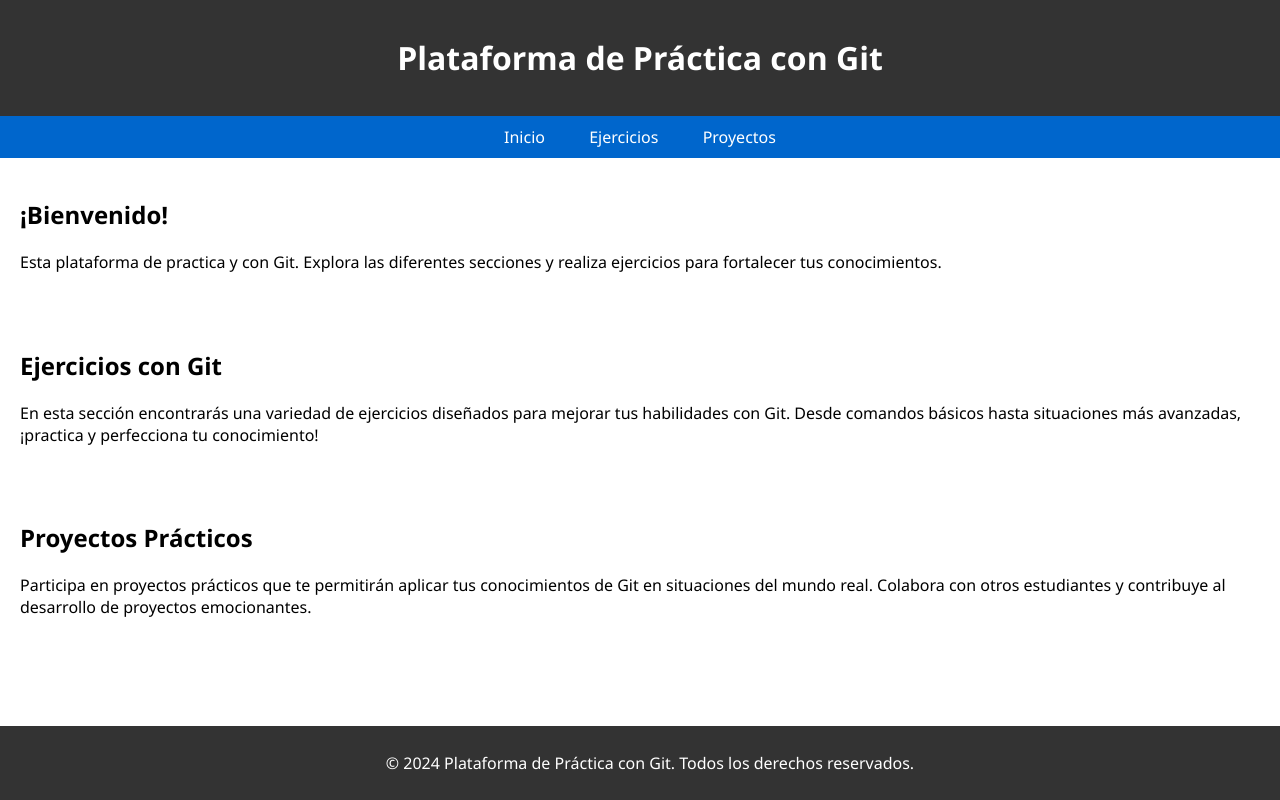
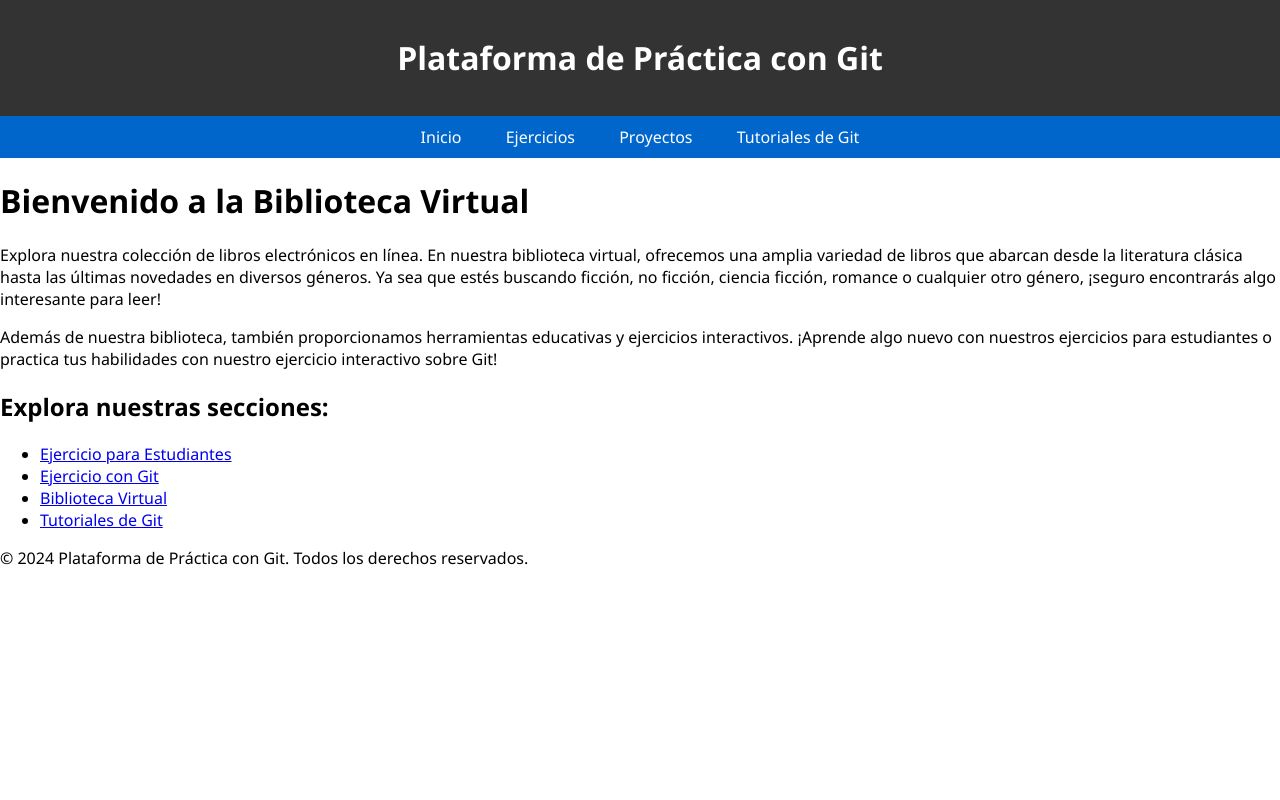
Before and after one commit to syonnet/app-isi-2, a plain HTML site: page index.html in a window 1280 px wide. Drawn offline with Linux system fonts and the light colour scheme.

Commit message:
Update index.html

```diff
--- a/index.html
+++ b/index.html
@@ -58,24 +58,24 @@
         <a href="#inicio">Inicio</a>
         <a href="#ejercicios">Ejercicios</a>
         <a href="#proyectos">Proyectos</a>
+        <a href="tutoriales.html">Tutoriales de Git</a>
     </nav>
 
-    <section id="inicio">
-        <h2>¡Bienvenido!</h2>
-        <p>Esta plataforma de practica y  con Git. Explora las diferentes secciones y realiza ejercicios para fortalecer tus conocimientos.</p>
-    </section>
+     <h1>Bienvenido a la Biblioteca Virtual</h1>
 
-    <section id="ejercicios">
-        <h2>Ejercicios con Git</h2>
-        <p>En esta sección encontrarás una variedad de ejercicios diseñados para mejorar tus habilidades con Git. Desde comandos básicos hasta situaciones más avanzadas, ¡practica y perfecciona tu conocimiento!</p>
-    </section>
+    <p>Explora nuestra colección de libros electrónicos en línea. En nuestra biblioteca virtual, ofrecemos una amplia variedad de libros que abarcan desde la literatura clásica hasta las últimas novedades en diversos géneros. Ya sea que estés buscando ficción, no ficción, ciencia ficción, romance o cualquier otro género, ¡seguro encontrarás algo interesante para leer!</p>
 
-    <section id="proyectos">
-        <h2>Proyectos Prácticos</h2>
-        <p>Participa en proyectos prácticos que te permitirán aplicar tus conocimientos de Git en situaciones del mundo real. Colabora con otros estudiantes y contribuye al desarrollo de proyectos emocionantes.</p>
-    </section>
+    <p>Además de nuestra biblioteca, también proporcionamos herramientas educativas y ejercicios interactivos. ¡Aprende algo nuevo con nuestros ejercicios para estudiantes o practica tus habilidades con nuestro ejercicio interactivo sobre Git!</p>
 
-    <footer>
+    <h2>Explora nuestras secciones:</h2>
+
+    <ul>
+        <li><a href="ejercicio_estudiantes.html">Ejercicio para Estudiantes</a></li>
+        <li><a href="ejercicio_git.html">Ejercicio con Git</a></li>
+        <li><a href="biblioteca_virtual.html">Biblioteca Virtual</a></li>
+        <!-- Agrega enlace al nuevo documento -->
+        <li><a href="tutoriales.html">Tutoriales de Git</a></li>
+    </ul>
         <p>&copy; 2024 Plataforma de Práctica con Git. Todos los derechos reservados.</p>
     </footer>
 
```
